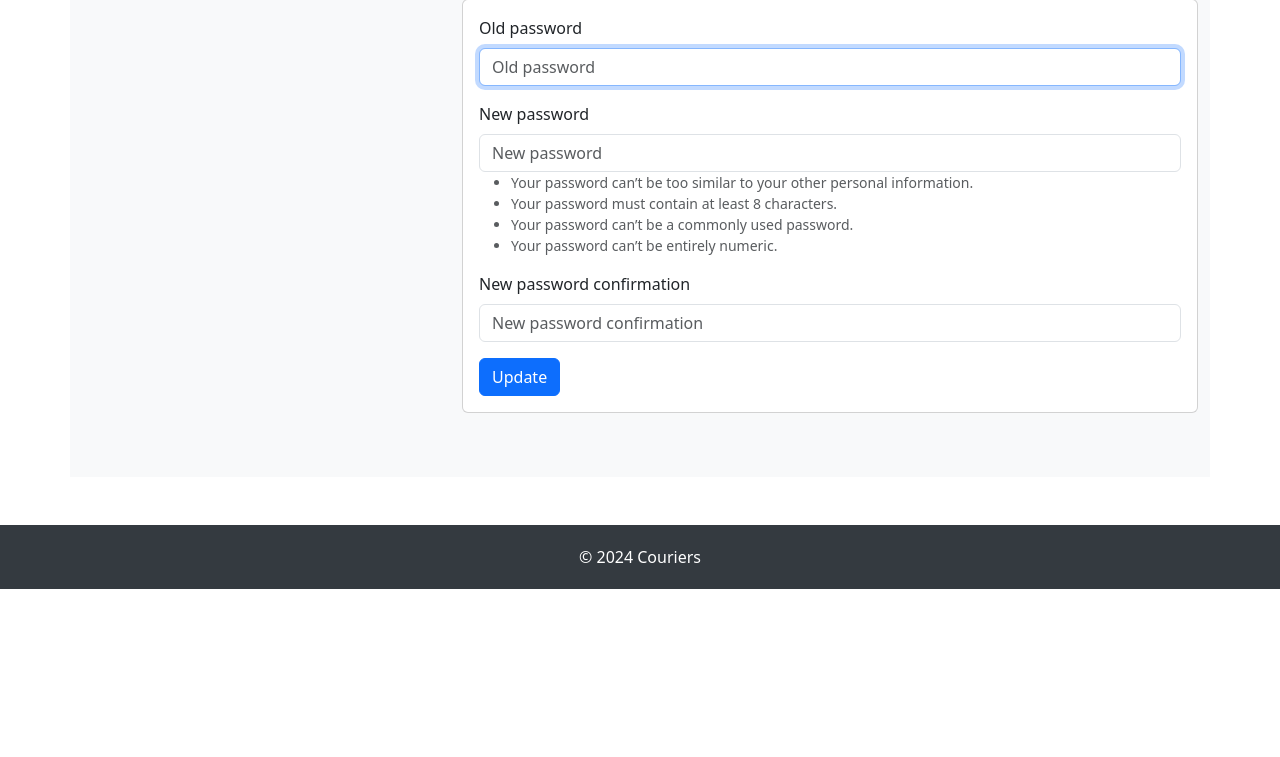
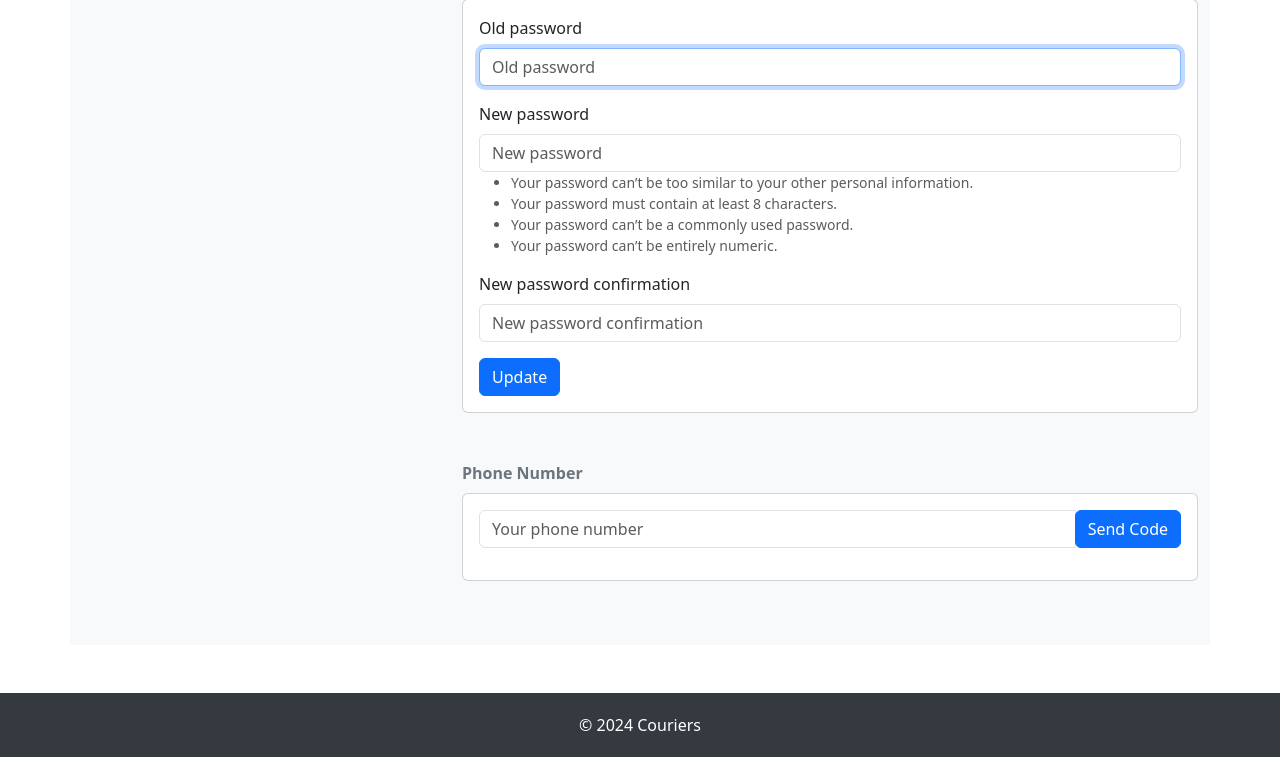
Before and after one commit to sitamgithub-MSIT/Couriers, a Django app: page /customer/profile/ in a window 1280 px wide. Shown: the part 539-1296 px from the top of the page. Before the commit the page ends 1128 px from the top, so only its background shows below. Run offline with Django 4.2, Linux system fonts and the light colour scheme; the visitor is signed in with stand-in values (Sample User, id 1); data comes from the database, SQL or seed files in the repository; some libraries are stand-ins or nearby versions.

Commit message:
firebase verification initial test success

```diff
--- a/core/templates/core/customer/profile.html
+++ b/core/templates/core/customer/profile.html
@@ -3,30 +3,120 @@
 
 {% load bootstrap5 %}
 
+{% block head %}
+
+<!-- Firebase App (the core Firebase SDK) is always required and must be listed first -->
+<script src="https://www.gstatic.com/firebasejs/8.2.1/firebase-app.js"></script>
+<script src="https://www.gstatic.com/firebasejs/8.2.1/firebase-auth.js"></script>
+<script
+  src="https://code.jquery.com/jquery-3.6.0.min.js"
+  integrity="sha256-/xUj+3OJU5yExlq6GSYGSHk7tPXikynS7ogEvDej/m4="
+  crossorigin="anonymous"
+></script>
+
+{% endblock %}
+
 {% block main %}
 
-<b class="text-secondary">Profile</b><br/>
+<b class="text-secondary">Profile</b><br />
 <div class="card bg-white mt-2 mb-5">
   <div class="card-body">
     <form method="POST" enctype="multipart/form-data">
       {% csrf_token %}
       {% bootstrap_form user_form %}
       {% bootstrap_form customer_form %}
-      <input type="hidden" name="action" value="update_profile"/>
+      <input type="hidden" name="action" value="update_profile" />
       <button type="submit" class="btn btn-primary">Update</button>
     </form>
   </div>
 </div>
 
-<b class="text-secondary">Change Password</b><br/>
+<b class="text-secondary">Change Password</b><br />
 <div class="card bg-white mt-2 mb-5">
   <div class="card-body">
     <form method="POST" enctype="multipart/form-data">
       {% csrf_token %}
       {% bootstrap_form password_form %}
-      <input type="hidden" name="action" value="update_password"/>
+      <input type="hidden" name="action" value="update_password" />
       <button type="submit" class="btn btn-primary">Update</button>
     </form>
   </div>
 </div>
+
+<b class="text-secondary">Phone Number</b><br />
+<div class="card bg-white mt-2 mb-5">
+  <div class="card-body">
+    <div id="recaptcha-container"></div>
+
+    <div id="get-code" class="input-group mb-3">
+      <input type="text" class="form-control" placeholder="Your phone number" />
+      <div class="input-group-append">
+        <button class="btn btn-primary" type="button">Send Code</button>
+      </div>
+    </div>
+
+    <div id="verify-code" class="input-group mb-3 d-none">
+      <input type="text" class="form-control" placeholder="Verification code" />
+      <div class="input-group-append">
+        <button class="btn btn-primary" type="button">Verify Code</button>
+      </div>
+    </div>
+  </div>
+</div>
+
+<script>
+  const firebaseConfig = {
+    apiKey: "firebase-api-key",
+    authDomain: "firebase-auth-domain",
+    projectId: "firebase-project-id",
+    storageBucket: "firebase-storage-bucket",
+    messagingSenderId: "firebase-messaging-sender-id",
+    appId: "firebase-app-id",
+    measurementId: "firebase-measurement-id",
+  };
+
+  // Initialize Firebase
+  firebase.initializeApp(firebaseConfig);
+  window.recaptchaVerifier = new firebase.auth.RecaptchaVerifier('recaptcha-container');
+
+  $("#get-code button").click(function () {
+    const phoneNumber = $("#get-code input").val();
+    console.log(phoneNumber);
+
+    firebase.auth().signInWithPhoneNumber(phoneNumber, window.recaptchaVerifier)
+    .then((confirmationResult) => {
+      // SMS sent. Prompt user to type the code from the message, then sign the
+      // user in with confirmationResult.confirm(code).
+      console.log(confirmationResult);
+      window.confirmationResult = confirmationResult;
+
+      $("#get-code").addClass("d-none");
+      $("#verify-code").removeClass("d-none");
+    }).catch((error) => {
+      // Error; SMS not sent
+      alert(error.message);
+    });
+  });
+
+  $("#verify-code button").click(function () {
+    const code = $("#verify-code input").val();
+    //console.log(code);
+    confirmationResult.confirm(code).then((result) => {
+    // User signed in successfully.
+    const user = result.user;
+    console.log(user.phoneNumber);
+    user.getIdToken().then((idToken) => {
+      console.log(idToken);
+    });
+    }).catch((error) => {
+    // User couldn't sign in (bad verification code?)
+    alert(error.message);
+    });
+  });
+</script>
+
 {% endblock %}
+
+{% block footer %}
+
+{% endblock %}
```
